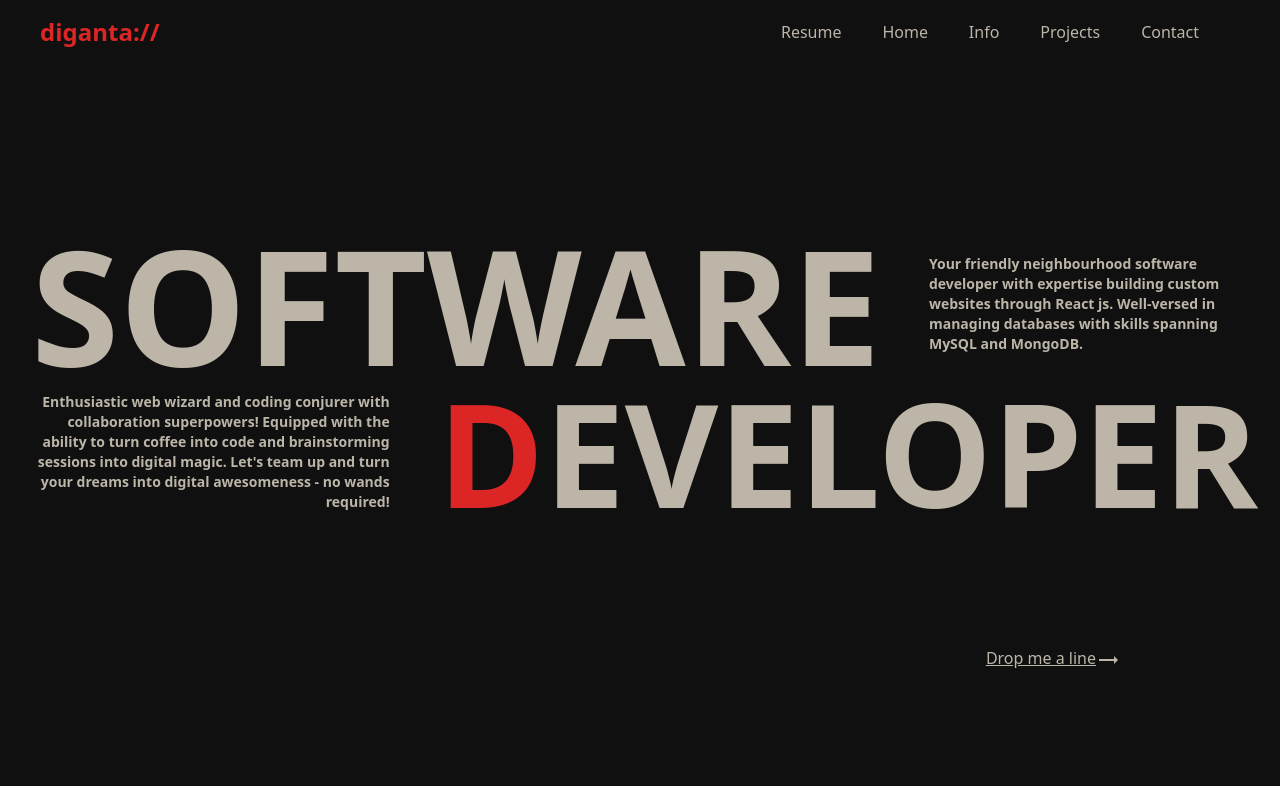
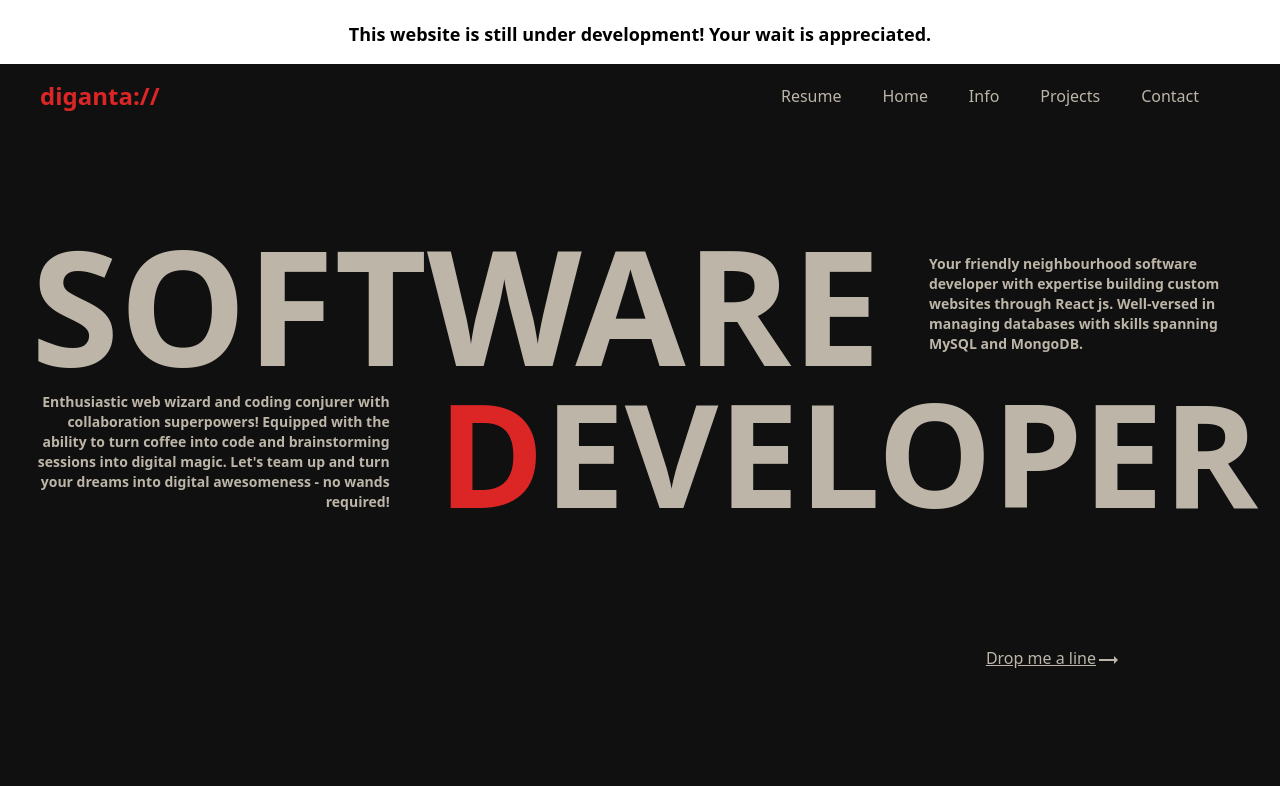
Before and after one commit to Riponz/personal-portfolio, a React (Vite) app: page / in a window 1280 px wide. Shown: the top 786 px of the page. Built offline with nearby package versions, Linux system fonts and the light colour scheme; a web font is replaced by a local one.

Commit message:
under deployement msg update

```diff
--- a/src/App.jsx
+++ b/src/App.jsx
@@ -11,6 +11,7 @@ function App() {
 
   return (
     <div className='app-head'>
+      <div className="message fixed z-50 md:font-medium bg-white text-black text-lg md:text-sm flex justify-center items-center font-bold w-full h-15 p-5">This website is still under development! Your wait is appreciated.</div>
       <Navbar />
       <HeroText />
       <SelfBanner/>
--- a/src/Components/Navbar.jsx
+++ b/src/Components/Navbar.jsx
@@ -11,7 +11,7 @@ function Navbar() {
     }
     return (
         <>
-        <nav className='w-full z-50 bg-[#101010] fixed px-10 h-16 flex justify-between items-center'>
+        <nav className='w-full z-50 bg-[#101010] top-16 md:top-14 fixed px-10 h-16 flex justify-between items-center'>
             <span className='text-2xl text-red-600 hover:text-[#BCB5A8] md:text-lg md:font-normal font-bold'>diganta://</span>
             <div onClick={handleOpen} className='md:z-20 md:flex hidden md:justify-center'>{open? <CloseIcon/> : <MenuIcon className='text-2xl'/> }</div>
             <ol className={`w-[500px] md:block md:text-right md:fixed md:w-60 md:text-2xl md:p-5 md:right-0 flex justify-evenly md:bg-gray-400 md:bg-clip-padding md:backdrop-filter md:backdrop-blur-sm md:bg-opacity-10 items-center font-medium text-1xl md:transition-all md:duration-500 md:h-full z-10 md:ease-in ${open ? 'md:top-16 ':'top-[-1000px]'}`}>
```
